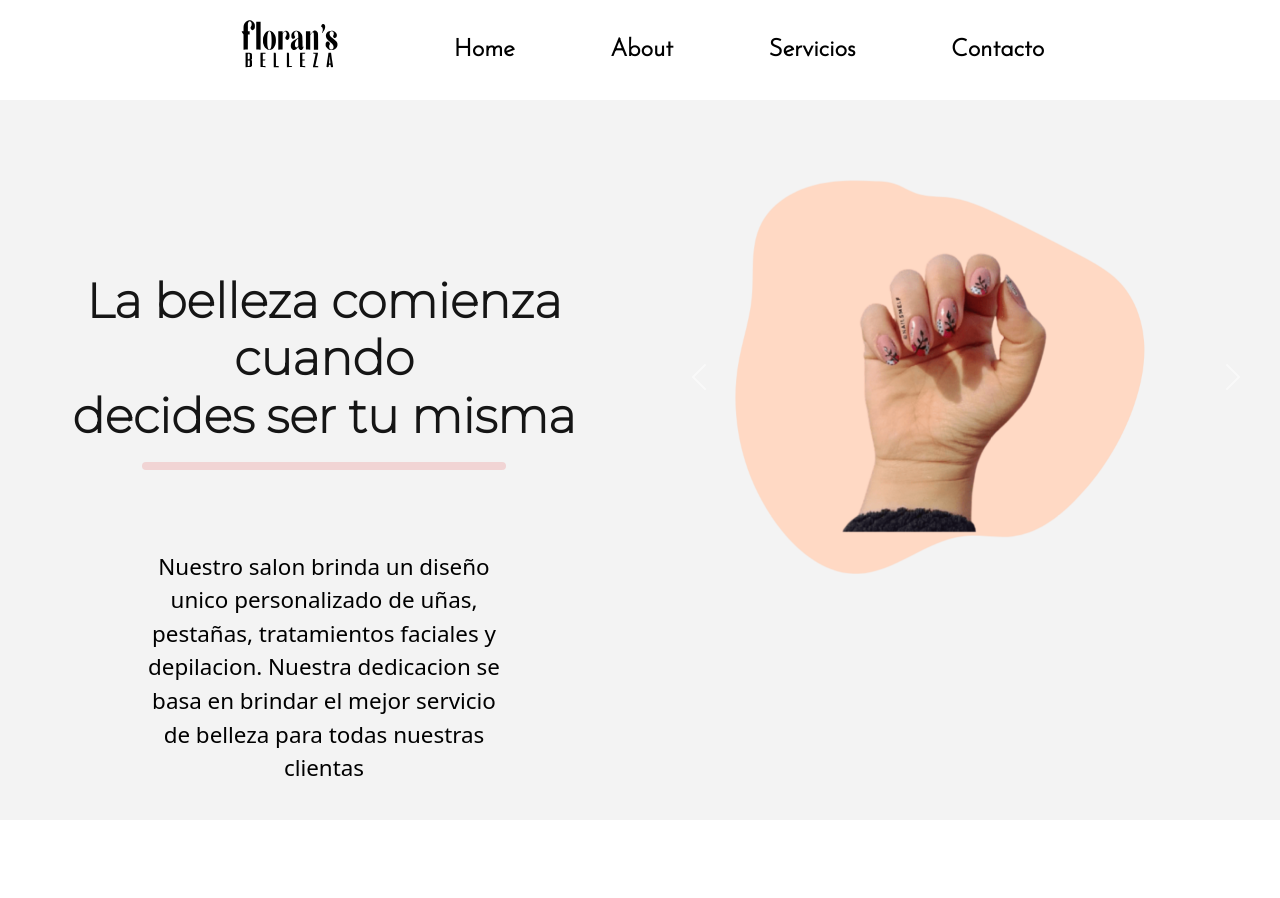
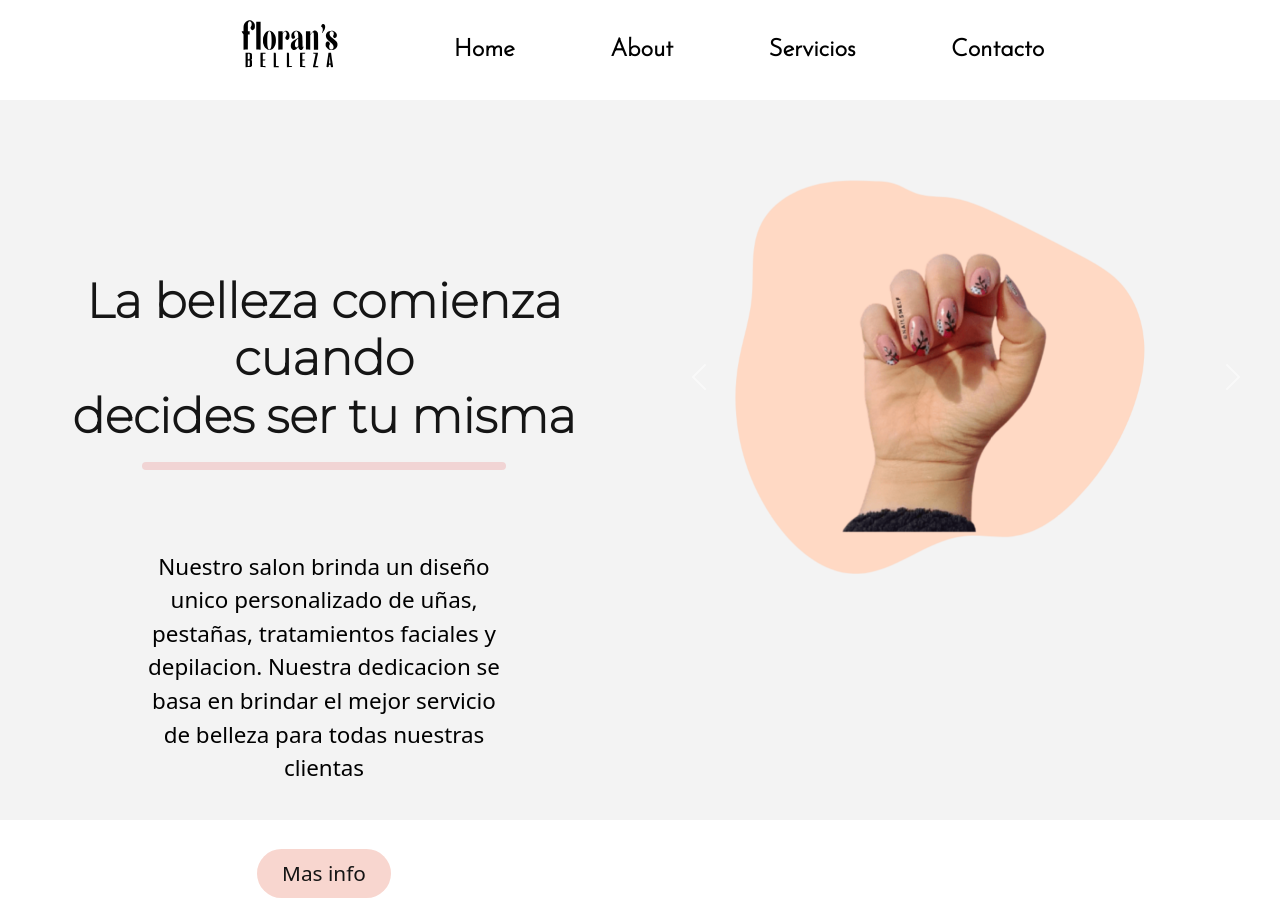
Before and after one commit to FedeNLencina/Floransbelleza, a React (Vite) app: page / in a window 1280 px wide. Before the commit the page ends 820 px from the top, so only its background shows below. Built offline with nearby package versions, Linux system fonts and the light colour scheme; a web font is replaced by a local one.

Commit message:
feat: 🎸 Add info button in hero

```diff
--- a/src/components/hero/Hero.jsx
+++ b/src/components/hero/Hero.jsx
@@ -21,6 +21,11 @@ export function Hero() {
               se basa en brindar el mejor servicio de belleza para todas
               nuestras clientas
             </p>
+          </div>
+          <div className="heroButtonContainer">
+            <button type="button" class="btn heroButton">
+              Mas info
+            </button>
           </div>
         </div>
         <div className="col-6">
--- a/src/components/hero/hero.css
+++ b/src/components/hero/hero.css
@@ -42,6 +42,22 @@
   margin-top: 5rem;
 }
 
+.heroButtonContainer {
+  padding-top: 3rem;
+}
+
+.heroButton {
+  font-size: 1.3rem;
+  color: #151515;
+  padding: 0.5rem 1.5rem;
+  border-radius: 25px;
+  background-color: rgb(248, 214, 207);
+}
+
+.heroButton:hover {
+  background-color: rgb(255, 177, 163);
+}
+
 .carrousel {
   height: 90vh;
 }
```
